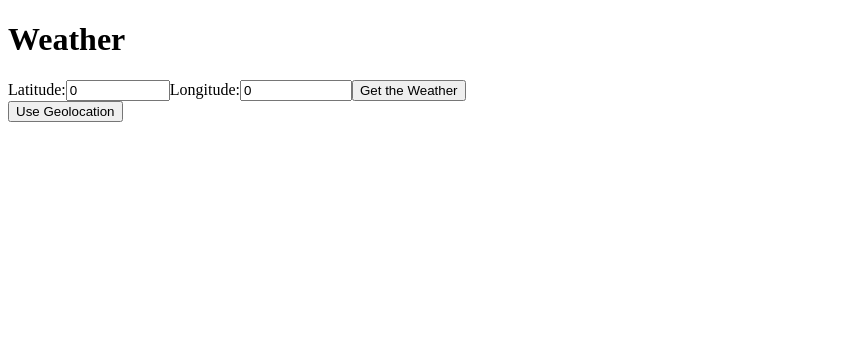
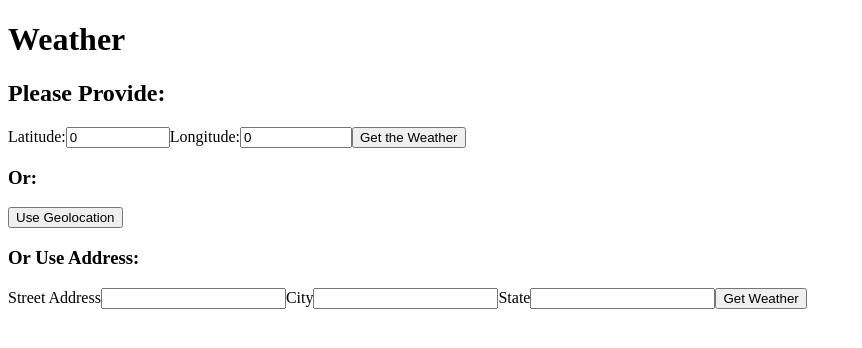
Before and after one commit to CodySelman/weather-app, a React (Create React App) app in the folder client/: page / in a window 1280 px wide. Shown: the top 348 px of the page, without its empty margins (0-862 px from the left). Built offline with nearby package versions, Linux system fonts and the light colour scheme.

Commit message:
Stubbed out html form for getting weather by address.

```diff
--- a/client/src/App.js
+++ b/client/src/App.js
@@ -59,6 +59,7 @@ class App extends Component {
     return (
       <div>
         <h1>Weather</h1>
+        <h2>Please Provide:</h2>
         <form onSubmit={e => this.handleSubmit(e)}>
           <label>Latitude:</label>
           <input
@@ -80,7 +81,18 @@ class App extends Component {
           />
           <button type="submit">Get the Weather</button>
         </form>
+        <h3>Or:</h3>
         <button onClick={this.geolocation}>Use Geolocation</button>
+        <h3>Or Use Address:</h3>
+        <form>
+          <label>Street Address</label>
+          <input type="text" />
+          <label>City</label>
+          <input type="text" />
+          <label>State</label>
+          <input type="text" />
+          <button>Get Weather</button>
+        </form>
         {this.state.error ? <h1>{this.state.error}</h1> : ""}
         {isEmptyObject(this.state.hourlyWeather) ? (
           ""
```
